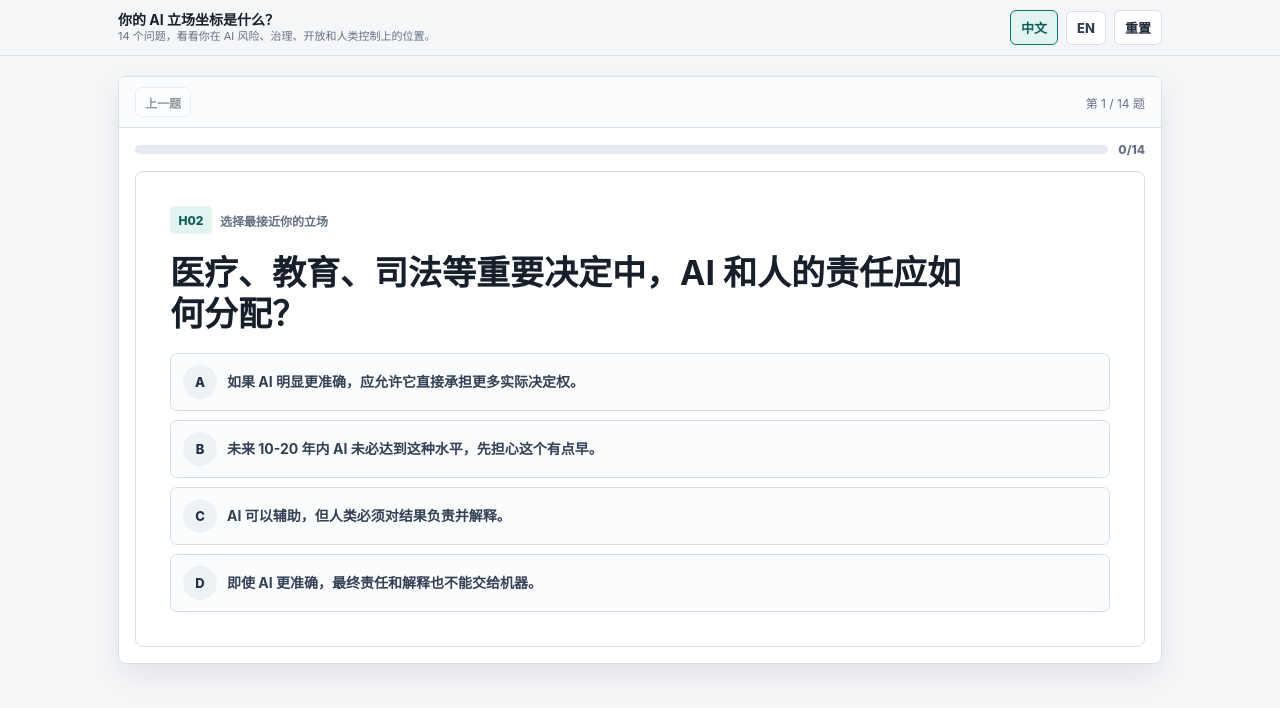
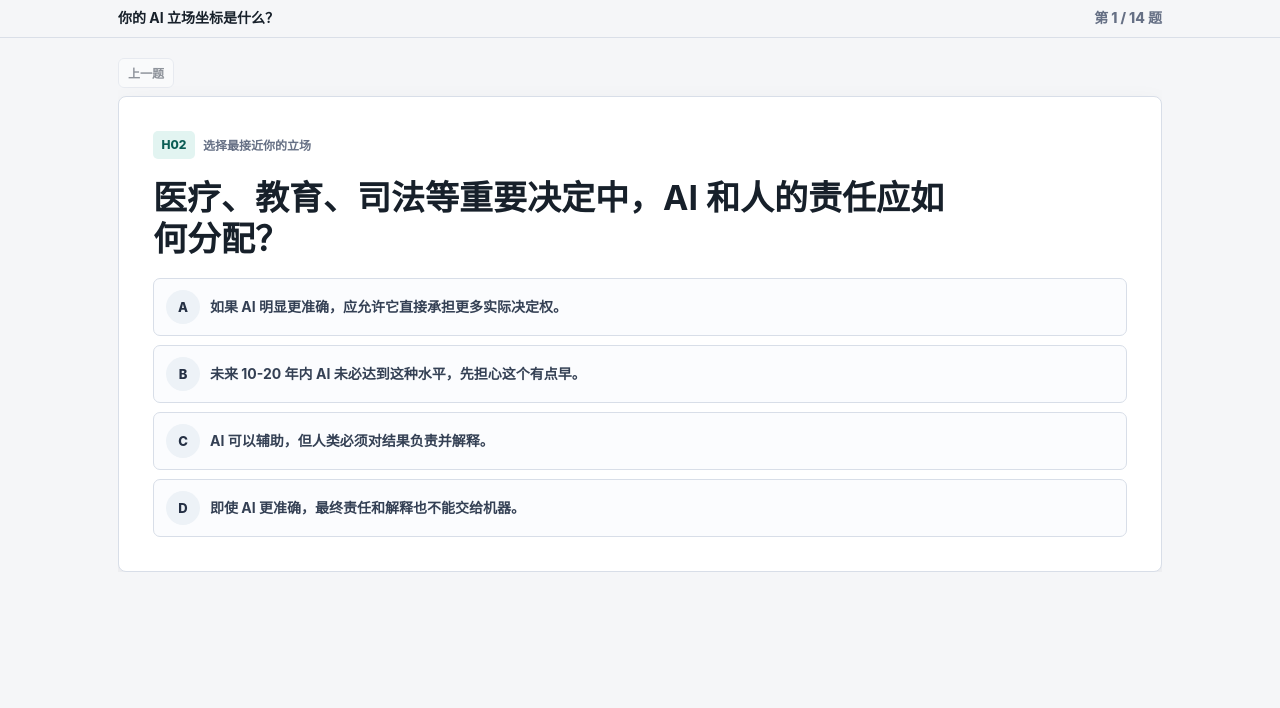
Before and after one commit to Cestunyu/ai-governance-persona, a website: page ai-ideology-quiz.html in a window 1280 px wide. Drawn offline with Linux system fonts and the light colour scheme.

Commit message:
Polish quiz header layout

```diff
--- a/ai-ideology-quiz.html
+++ b/ai-ideology-quiz.html
@@ -63,7 +63,10 @@
 
     .brand {
       display: grid;
-      gap: 1px;
+      grid-template-columns: minmax(0, 1fr) auto;
+      gap: 12px;
+      align-items: center;
+      width: 100%;
     }
 
     .brand strong {
@@ -71,11 +74,24 @@
       line-height: 1.2;
     }
 
+    .brand-title {
+      min-width: 0;
+      overflow: hidden;
+      text-overflow: ellipsis;
+      white-space: nowrap;
+    }
+
     .brand-progress {
+      display: block;
+      justify-self: end;
+      color: var(--muted);
+      font-size: 12px;
+      font-weight: 760;
+      white-space: nowrap;
+    }
+
+    .brand span {
       display: none;
-    }
-
-    .brand span {
       color: var(--muted);
       font-size: 11px;
       line-height: 1.2;
@@ -106,7 +122,7 @@
     }
 
     .topbar-actions {
-      display: flex;
+      display: none;
       flex-wrap: wrap;
       justify-content: flex-end;
       gap: 8px;
@@ -140,7 +156,6 @@
     }
 
     .hero,
-    .panel,
     .result {
       border: 1px solid var(--line);
       border-radius: 8px;
@@ -171,6 +186,9 @@
     .panel {
       overflow: hidden;
       margin-bottom: 14px;
+      border: 0;
+      background: transparent;
+      box-shadow: none;
     }
 
     .panel-head {
@@ -178,19 +196,17 @@
       justify-content: space-between;
       align-items: center;
       gap: 10px;
-      padding: 10px 16px;
-      border-bottom: 1px solid var(--line);
-      background: #fbfcfe;
+      padding: 0 0 8px;
+      border: 0;
+      background: transparent;
     }
 
     .panel-head small {
-      color: var(--muted);
-      font-size: 12px;
-      white-space: nowrap;
+      display: none;
     }
 
     .panel-body {
-      padding: 14px 16px 16px;
+      padding: 0;
     }
 
     .quiz-shell {
@@ -198,7 +214,7 @@
     }
 
     .progress-row {
-      display: grid;
+      display: none;
       grid-template-columns: minmax(0, 1fr) auto;
       gap: 10px;
       align-items: center;
@@ -236,6 +252,7 @@
       border-radius: 8px;
       background: #fff;
       padding: clamp(18px, 4vw, 34px);
+      box-shadow: var(--shadow);
     }
 
     .page-meta {
@@ -1038,10 +1055,6 @@
         font-weight: 760;
       }
 
-      .brand-title {
-        display: none;
-      }
-
       .brand-progress {
         display: block;
       }
@@ -1058,9 +1071,12 @@
         padding: 6px 8px 34px;
       }
 
-      .panel-body,
       .result {
         padding: 8px;
+      }
+
+      .panel-body {
+        padding: 0;
       }
 
       .panel {
@@ -1897,7 +1913,7 @@
       const isLast = currentIndex === pages.length - 1;
       progressFill.style.width = `${Math.round((done / pages.length) * 100)}%`;
       progressText.textContent = `${done}/${pages.length}`;
-      if (brandProgress) brandProgress.textContent = `第 ${currentIndex + 1} / ${pages.length} 题 · 已答 ${done}/${pages.length}`;
+      if (brandProgress) brandProgress.textContent = `第 ${currentIndex + 1} / ${pages.length} 题`;
       if (pagerActions) pagerActions.hidden = !isMulti;
       prevBtn.disabled = currentIndex === 0;
       if (prevTopBtn) prevTopBtn.disabled = currentIndex === 0;
```
Also changed, not shown: ai-ideology-quiz-en.html (+36 -20 lines).
